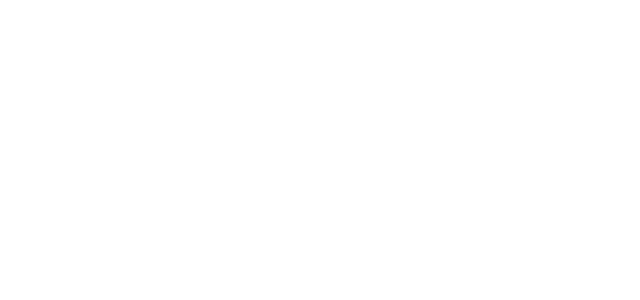
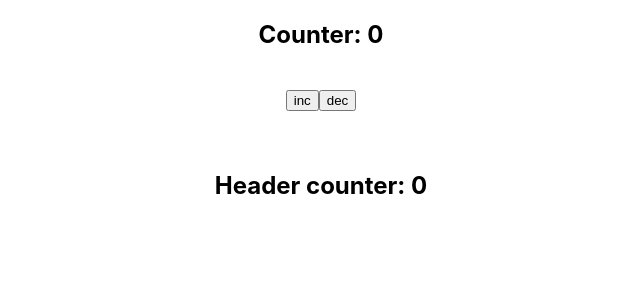
Before and after one commit to AlexandrKhom/dec_react4, a React (Create React App) app: page / in a window 1280 px wide. Shown: the top 300 px of the page, without its empty margins (319-959 px from the left). Built offline with nearby package versions, Linux system fonts and the light colour scheme.

Commit message:
lesson 6.1

```diff
--- a/src/App.js
+++ b/src/App.js
@@ -1,12 +1,58 @@
-import React from 'react';
+import React, {useState, createContext, useContext} from 'react';
 import './App.css';
 
+
+const CounterContext = createContext();
+
+const ContextProvider = ({children}) => {
+    const [counter, setCounter] = useState(0)
+
+    const incCounter = ()=> {
+        setCounter(counter+1)
+    }
+    const decCounter = ()=> {
+        setCounter(counter-1)
+    }
+    return (
+        <CounterContext.Provider value={{counter, incCounter, decCounter}}>
+            {children}
+        </CounterContext.Provider>
+    )
+}
+
+const Counter = () => {
+    const {counter, incCounter, decCounter} = useContext(CounterContext)
+
+    return (
+        <div>
+            <h2>Counter: {counter}</h2>
+            <br/>
+            <button onClick={incCounter}>inc</button>
+            <button onClick={decCounter}>dec</button>
+        </div>
+    )
+}
+
+const Header = () => {
+    const {counter} = useContext(CounterContext)
+
+    return (
+        <h2>Header  counter: {counter}</h2>
+    )
+}
+
+
 function App() {
-  return (
-    <div className="App">
-
-    </div>
-  );
+    return (
+        <div className="App">
+            <ContextProvider>
+            <Counter/>
+            <br/>
+            <br/>
+            <Header/>
+            </ContextProvider>
+        </div>
+    );
 }
 
 export default App;
```
